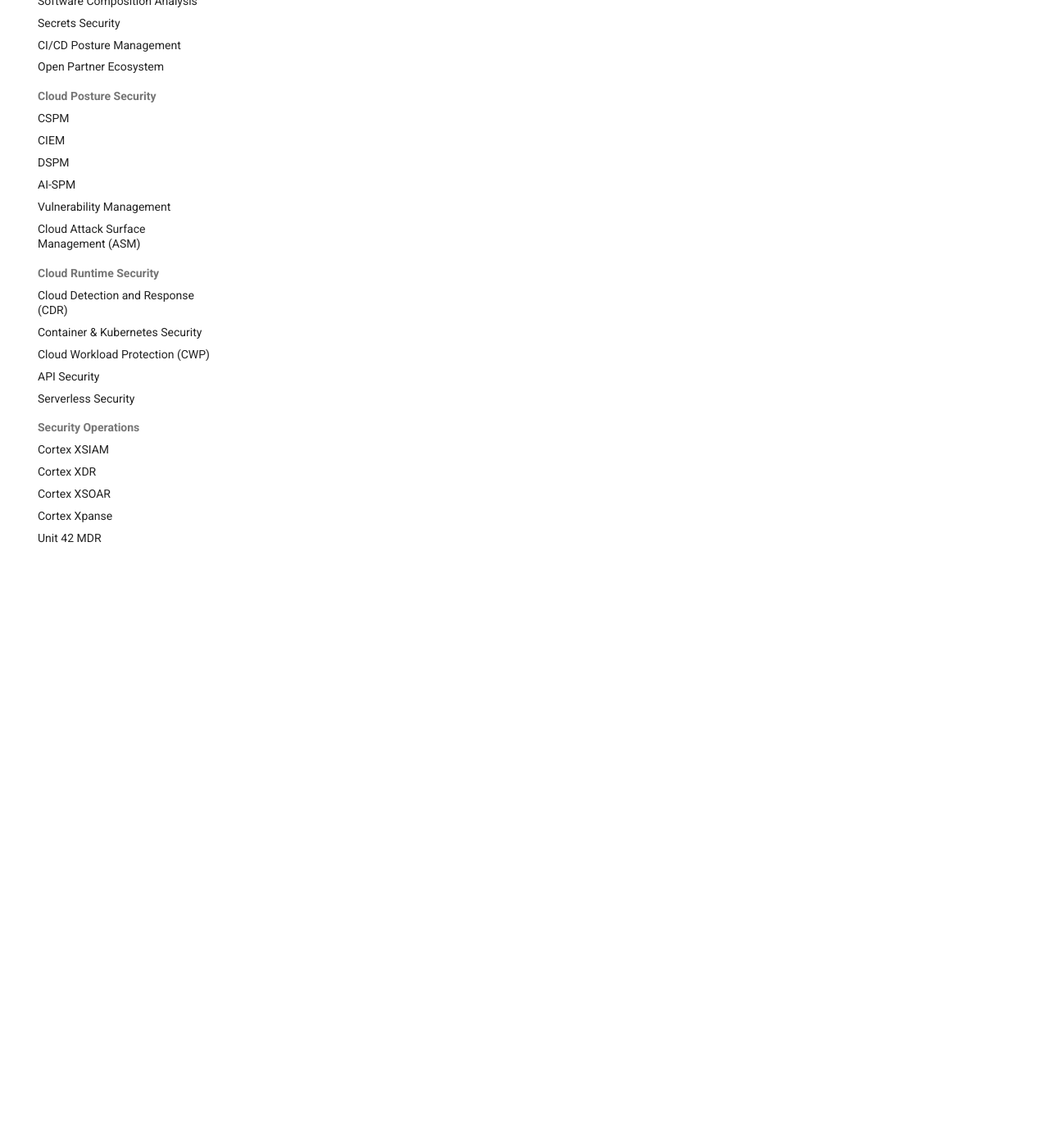
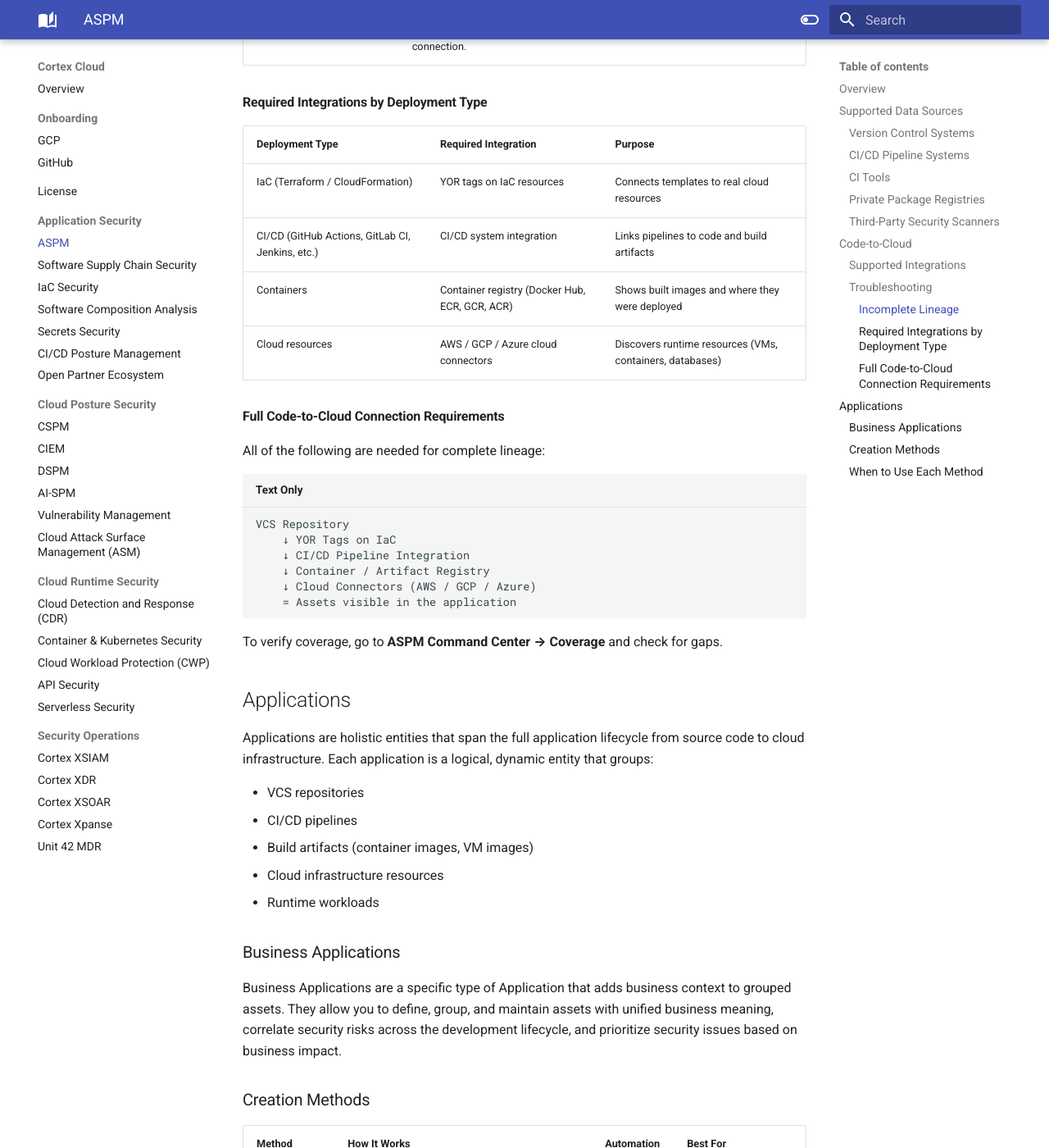
Before and after one commit to fdmsantos/mytechdocs, an MkDocs documentation site: the page built from docs/cortexcloud/application-security/aspm.md, in a window 1280 px wide and 1400 px high, scrolled down 3131 px. Shown: the whole window at 82% size. Built offline with MkDocs 1.6.1 and Material for MkDocs 9.7.7, drawn with Linux system fonts in a browser that asks for light colours; some of the changed text lies outside the part shown.

Commit message:
Add Code to Cloud

````diff
--- a/docs/cortexcloud/application-security/aspm.md
+++ b/docs/cortexcloud/application-security/aspm.md
@@ -77,3 +77,70 @@ ASPM is included in the **Cloud Posture Management** license.
 | IaC        | Terraform (.tf), CloudFormation (.yml, .json)                   |
 
 [Documentation](https://docs-cortex.paloaltonetworks.com/r/Cortex-CLOUD/Cortex-Cloud-Posture-Management-Documentation/Code-to-Cloud)
+
+### Troubleshooting
+
+#### Incomplete Lineage
+
+| Issue                                        | Description                                                                                                                                                               |
+|----------------------------------------------|---------------------------------------------------------------------------------------------------------------------------------------------------------------------------|
+| Missing YOR Tags (IaC Resources)             | IaC resources without tags cannot be mapped to runtime. The system will prompt you to tag these resources.                                                                |
+| Missing Pipeline Integrations (Repositories) | If pipeline integrations are missing, the link between code and build artifacts breaks.                                                                                   |
+| Inactive Pipeline                            | Lineage is generated during pipeline runs. If a pipeline is integrated but has not run, trigger a build to generate the necessary artifacts and establish the connection. |
+
+#### Required Integrations by Deployment Type
+
+| Deployment Type                                  | Required Integration                           | Purpose                                                  |
+|--------------------------------------------------|------------------------------------------------|----------------------------------------------------------|
+| IaC (Terraform / CloudFormation)                 | YOR tags on IaC resources                      | Connects templates to real cloud resources               |
+| CI/CD (GitHub Actions, GitLab CI, Jenkins, etc.) | CI/CD system integration                       | Links pipelines to code and build artifacts              |
+| Containers                                       | Container registry (Docker Hub, ECR, GCR, ACR) | Shows built images and where they were deployed          |
+| Cloud resources                                  | AWS / GCP / Azure cloud connectors             | Discovers runtime resources (VMs, containers, databases) |
+
+#### Full Code-to-Cloud Connection Requirements
+
+All of the following are needed for complete lineage:
+
+```
+VCS Repository
+    ↓ YOR Tags on IaC
+    ↓ CI/CD Pipeline Integration
+    ↓ Container / Artifact Registry
+    ↓ Cloud Connectors (AWS / GCP / Azure)
+    = Assets visible in the application
+```
+
+To verify coverage, go to **ASPM Command Center → Coverage** and check for gaps.
+
+## Applications
+
+Applications are holistic entities that span the full application lifecycle from source code to cloud infrastructure. Each application is a logical, dynamic entity that groups:
+
+- VCS repositories
+- CI/CD pipelines
+- Build artifacts (container images, VM images)
+- Cloud infrastructure resources
+- Runtime workloads
+
+### Business Applications
+
+Business Applications are a specific type of Application that adds business context to grouped assets. They allow you to define, group, and maintain assets with unified business meaning, correlate security risks across the development lifecycle, and prioritize security issues based on business impact.
+
+### Creation Methods
+
+| Method              | How It Works                                                                                                                          | Automation | Best For                                     |
+|---------------------|---------------------------------------------------------------------------------------------------------------------------------------|------------|----------------------------------------------|
+| VCS Criteria        | Dynamically groups assets based on VCS hierarchy (Organization, Project, Repository). New matching repos are onboarded automatically. | High       | Multiple apps, structured repos              |
+| Cloud Tag Criteria  | Dynamically groups assets based on cloud tags (AWS, GCP, Azure, OCI). Maps infrastructure tags to application metadata fields.        | High       | Cloud environments, Code-to-Cloud visibility |
+| Application Builder | Manual creation starting from a code or cloud asset. Cortex Cloud suggests related assets automatically.                              | Low        | Specific apps, granular control              |
+| Public API          | Programmatic definition via API.                                                                                                      | High       | IaC, CI/CD pipelines, DevOps automation      |
+
+### When to Use Each Method
+
+| Use Case                                         | Recommended Method  |
+|--------------------------------------------------|---------------------|
+| Multiple apps, new repos onboarded automatically | VCS Criteria        |
+| Infrastructure organized by cloud tags           | Cloud Tag Criteria  |
+| Need strong Code-to-Cloud visibility             | Cloud Tag Criteria  |
+| Few specific apps with fine-grained control      | Application Builder |
+| Infrastructure-as-Code or CI/CD integration      | Public API          |
````
